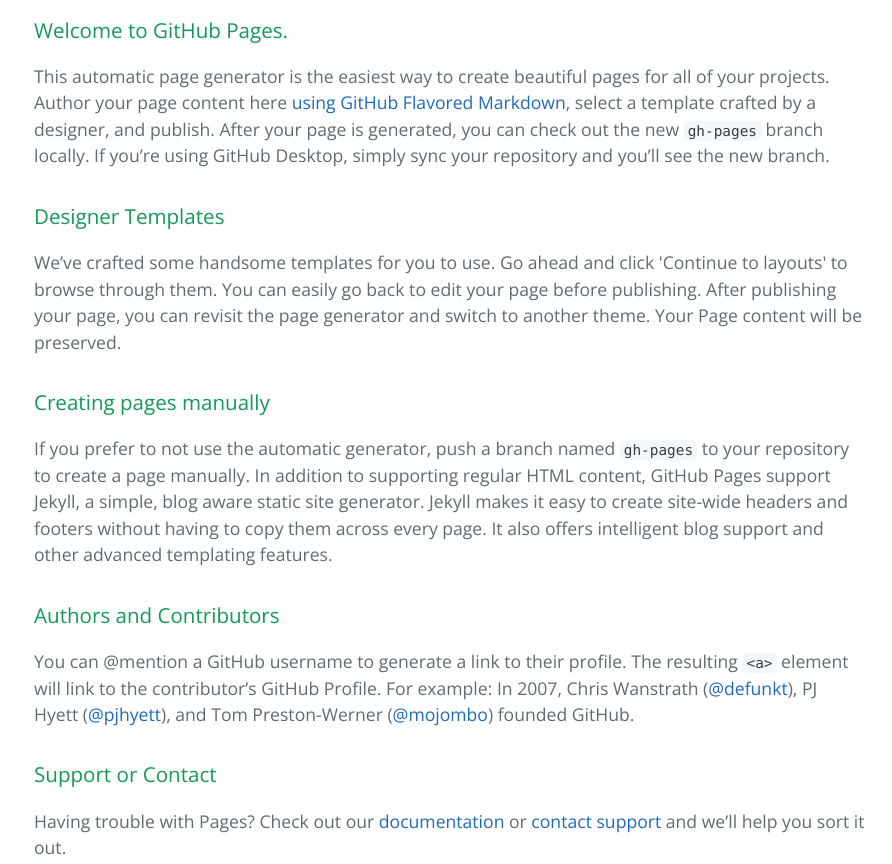
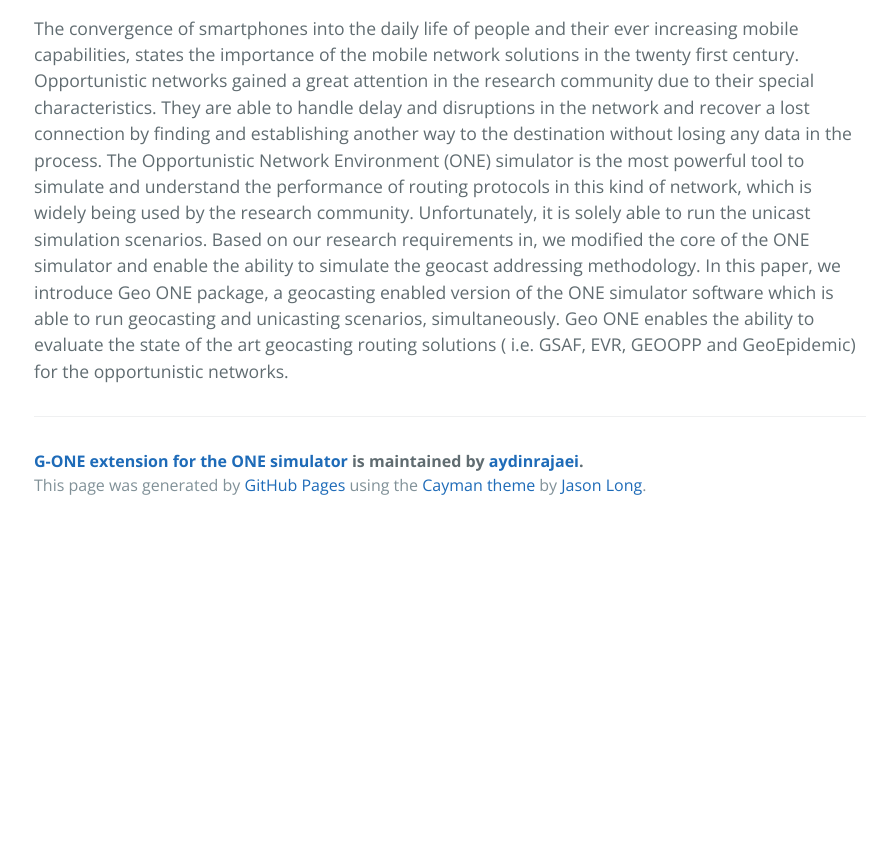
Before and after one commit to aydinrajaei/g-one, a plain HTML site: page index.html in a window 1280 px wide. Shown: the part 400-1264 px from the top of the page, without its empty margins (190-1082 px from the left). After the commit the page ends 929 px from the top, so only its background shows below. Drawn offline with nearby package versions, Linux system fonts and the light colour scheme.

```diff
--- a/index.html
+++ b/index.html
@@ -19,30 +19,7 @@
     </section>
 
     <section class="main-content">
-      <h3>
-<a id="welcome-to-github-pages" class="anchor" href="#welcome-to-github-pages" aria-hidden="true"><span aria-hidden="true" class="octicon octicon-link"></span></a>Welcome to GitHub Pages.</h3>
-
-<p>This automatic page generator is the easiest way to create beautiful pages for all of your projects. Author your page content here <a href="https://guides.github.com/features/mastering-markdown/">using GitHub Flavored Markdown</a>, select a template crafted by a designer, and publish. After your page is generated, you can check out the new <code>gh-pages</code> branch locally. If you’re using GitHub Desktop, simply sync your repository and you’ll see the new branch.</p>
-
-<h3>
-<a id="designer-templates" class="anchor" href="#designer-templates" aria-hidden="true"><span aria-hidden="true" class="octicon octicon-link"></span></a>Designer Templates</h3>
-
-<p>We’ve crafted some handsome templates for you to use. Go ahead and click 'Continue to layouts' to browse through them. You can easily go back to edit your page before publishing. After publishing your page, you can revisit the page generator and switch to another theme. Your Page content will be preserved.</p>
-
-<h3>
-<a id="creating-pages-manually" class="anchor" href="#creating-pages-manually" aria-hidden="true"><span aria-hidden="true" class="octicon octicon-link"></span></a>Creating pages manually</h3>
-
-<p>If you prefer to not use the automatic generator, push a branch named <code>gh-pages</code> to your repository to create a page manually. In addition to supporting regular HTML content, GitHub Pages support Jekyll, a simple, blog aware static site generator. Jekyll makes it easy to create site-wide headers and footers without having to copy them across every page. It also offers intelligent blog support and other advanced templating features.</p>
-
-<h3>
-<a id="authors-and-contributors" class="anchor" href="#authors-and-contributors" aria-hidden="true"><span aria-hidden="true" class="octicon octicon-link"></span></a>Authors and Contributors</h3>
-
-<p>You can @mention a GitHub username to generate a link to their profile. The resulting <code>&lt;a&gt;</code> element will link to the contributor’s GitHub Profile. For example: In 2007, Chris Wanstrath (<a href="https://github.com/defunkt" class="user-mention">@defunkt</a>), PJ Hyett (<a href="https://github.com/pjhyett" class="user-mention">@pjhyett</a>), and Tom Preston-Werner (<a href="https://github.com/mojombo" class="user-mention">@mojombo</a>) founded GitHub.</p>
-
-<h3>
-<a id="support-or-contact" class="anchor" href="#support-or-contact" aria-hidden="true"><span aria-hidden="true" class="octicon octicon-link"></span></a>Support or Contact</h3>
-
-<p>Having trouble with Pages? Check out our <a href="https://help.github.com/pages">documentation</a> or <a href="https://github.com/contact">contact support</a> and we’ll help you sort it out.</p>
+      <p>The convergence of smartphones into the daily life of people and their ever increasing mobile capabilities, states the importance of the mobile network solutions in the twenty first century. Opportunistic networks gained a great attention in the research community due to their special characteristics. They are able to handle delay and disruptions in the network and recover a lost connection by finding and establishing another way to the destination without losing any data in the process. The Opportunistic Network Environment (ONE) simulator is the most powerful tool to simulate and understand the performance of routing protocols in this kind of network, which is widely being used by the research community. Unfortunately, it is solely able to run the unicast simulation scenarios. Based on our research requirements in, we modified the core of the ONE simulator and enable the ability to simulate the geocast addressing methodology. In this paper, we introduce Geo ONE package, a geocasting enabled version of the ONE simulator software which is able to run geocasting and unicasting scenarios, simultaneously. Geo ONE enables the ability to evaluate the state of the art geocasting routing solutions ( i.e. GSAF, EVR, GEOOPP and GeoEpidemic) for the opportunistic networks.</p>
 
       <footer class="site-footer">
         <span class="site-footer-owner"><a href="https://github.com/aydinrajaei/g-one">G-ONE extension for the ONE simulator</a> is maintained by <a href="https://github.com/aydinrajaei">aydinrajaei</a>.</span>
```
Also changed, not shown: params.json (+1 -1 lines).
